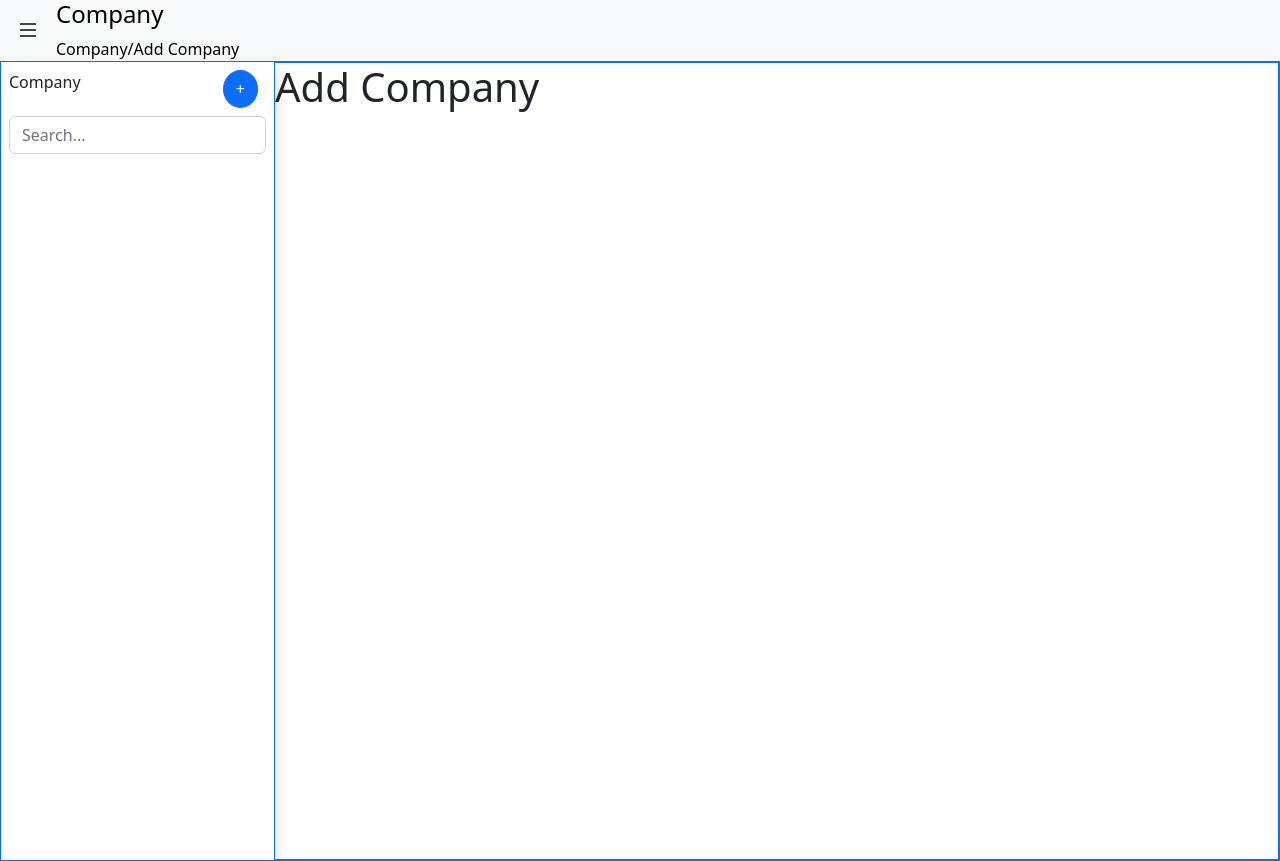
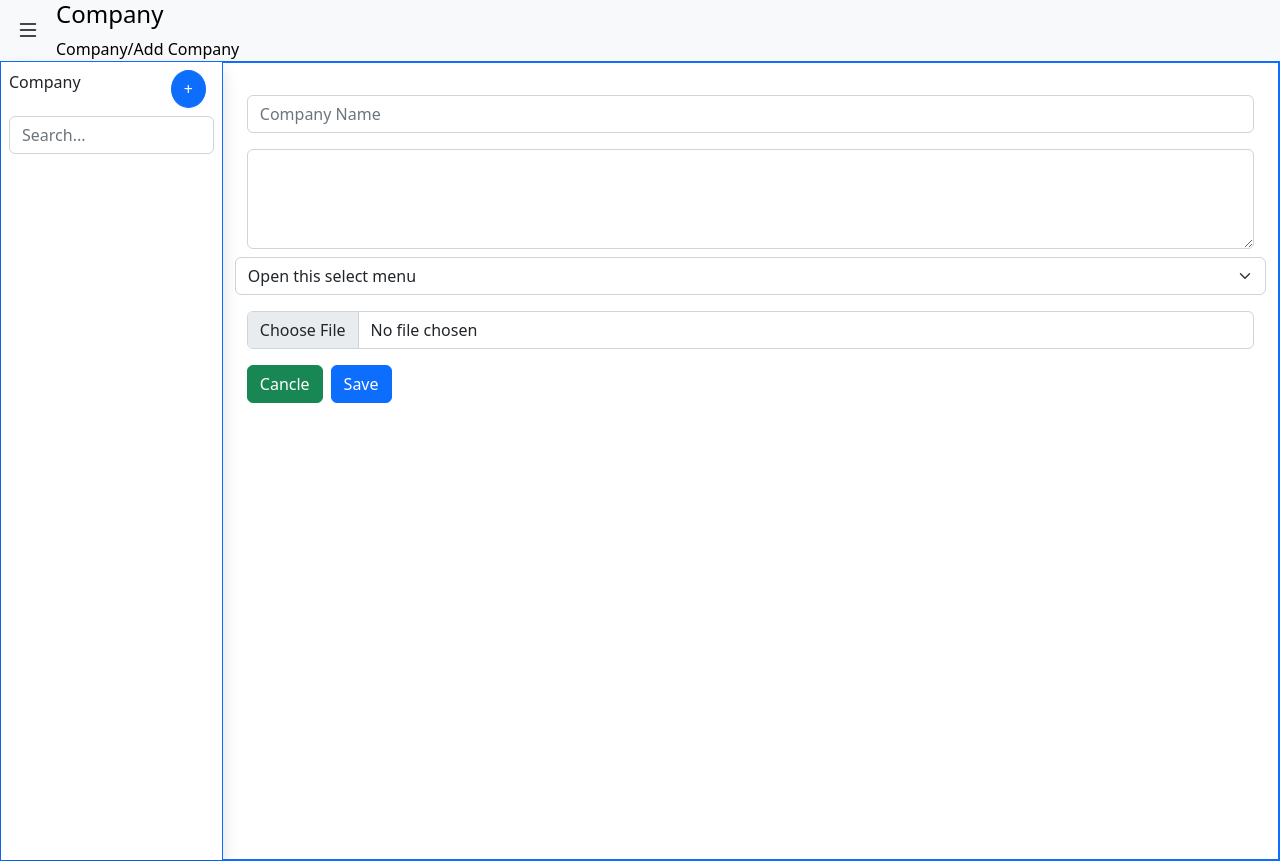
Before and after one commit to almira007/Company-management-system, an Angular app: page /company/add in a window 1280 px wide. Built offline with nearby package versions, Linux system fonts and the light colour scheme.

Commit message:
feat: Company-form design pending

```diff
--- a/src/app/app.module.ts
+++ b/src/app/app.module.ts
@@ -5,7 +5,6 @@ import { AppRoutingModule } from './app-routing.module';
 import { AppComponent } from './app.component';
 import { CoreModule } from './core/core.module';
 import { CompanyPipe } from './shared/pipe/company.pipe';
-import { NgbModule } from '@ng-bootstrap/ng-bootstrap';
 
 @NgModule({
   declarations: [
@@ -16,7 +15,7 @@ import { NgbModule } from '@ng-bootstrap/ng-bootstrap';
     BrowserModule,
     AppRoutingModule,
     CoreModule,
-    NgbModule
+
   ],
   providers: [],
   bootstrap: [AppComponent]
--- a/src/app/company/company-form/company-form.component.html
+++ b/src/app/company/company-form/company-form.component.html
@@ -1,2 +1,29 @@
-<h1 *ngIf="isAddMode">Add Company</h1>
-<h1 *ngIf="!isAddMode">Edit User</h1>
+<!-- <h1 *ngIf="isAddMode">Add Company</h1>
+<h1 *ngIf="!isAddMode">Edit User</h1> -->
+<div class="p-4">
+    <div class="">
+        <div>
+            <form class="row pt-2" >
+                <div class="mb-3 col-12">
+                    <input type="text" class="form-control" placeholder="Company Name" >
+                </div>
+                  <div class="form-floating">
+                    <textarea class="form-control"  style="height: 100px" placeholder="text"></textarea>
+                  </div>
+                  <select class="form-select mt-2 " aria-label="Default select example">
+                    <option selected>Open this select menu</option>
+                    <option value="1">One</option>
+                    <option value="2">Two</option>
+                    <option value="3">Three</option>
+                  </select>
+                  <div class="mb-3 mt-3">
+                    <input type="file" class="file form-control">
+                  </div>
+                  <div class="col-12 align-items-right">
+                    <button type="reset" class="btn btn-success me-2">Cancle</button>
+                    <button type="submit" class="btn btn-primary">Save</button>
+                </div>
+           </form>
+        </div>
+    </div>
+</div>
--- a/src/app/company/company-form/company-form.component.ts
+++ b/src/app/company/company-form/company-form.component.ts
@@ -1,4 +1,5 @@
 import { Component, OnInit } from '@angular/core';
+import { FormGroup } from '@angular/forms';
 import { ActivatedRoute } from '@angular/router';
 
 @Component({
@@ -10,6 +11,8 @@ export class CompanyFormComponent implements OnInit {
 
   public isAddMode: boolean;
   private id!: string;
+
+  // public companyForm: FormGroup;
 
   constructor(
     private route: ActivatedRoute)
--- a/src/app/company/company.module.ts
+++ b/src/app/company/company.module.ts
@@ -5,6 +5,7 @@ import { CompanyRoutingModule } from './company-routing.module';
 import { CompanyComponent } from './company.component';
 import { CompanyListComponent } from './company-list/company-list.component';
 import { CompanyFormComponent } from './company-form/company-form.component';
+import { ReactiveFormsModule } from '@angular/forms';
 
 
 @NgModule({
@@ -15,7 +16,8 @@ import { CompanyFormComponent } from './company-form/company-form.component';
   ],
   imports: [
     CommonModule,
-    CompanyRoutingModule
+    CompanyRoutingModule,
+    ReactiveFormsModule
   ]
 })
 export class CompanyModule { }
```
